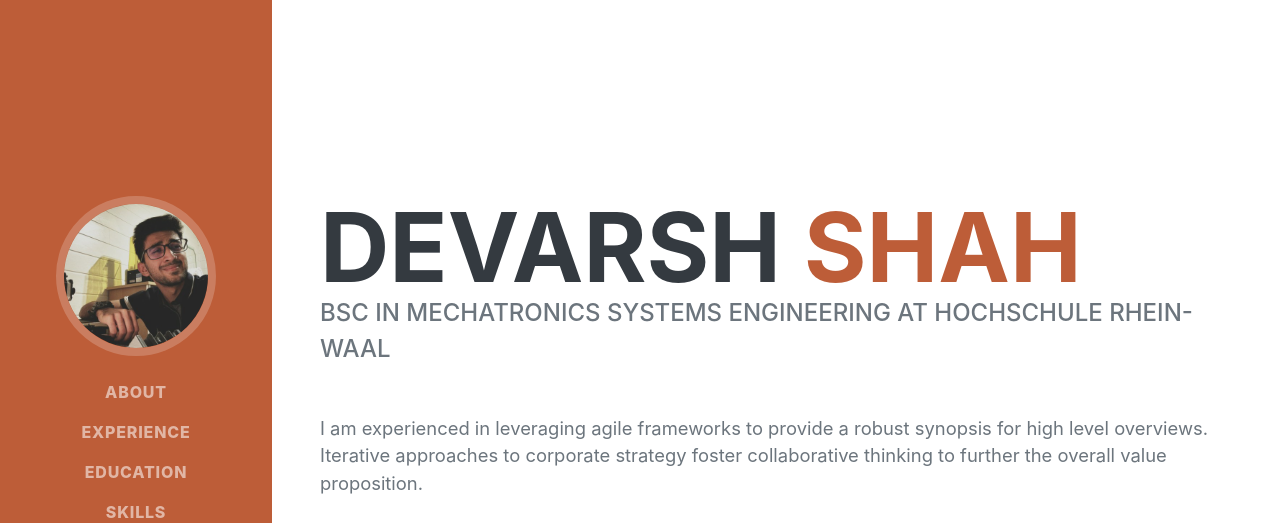
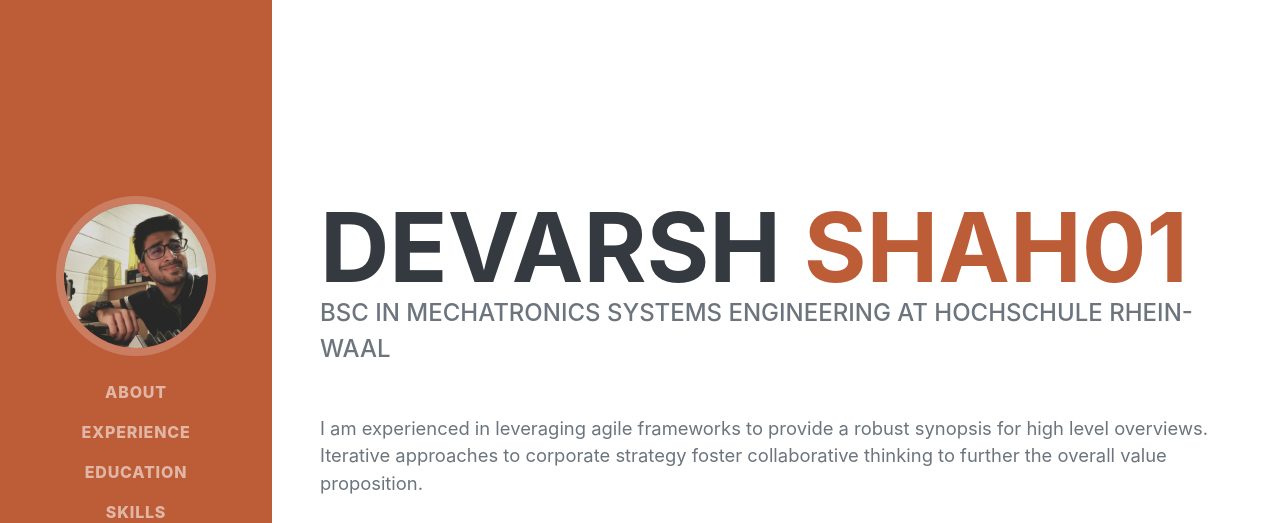
Before and after one commit to MagneticCurl/Devarsh-Shah, a plain HTML site: page index.html in a window 1280 px wide. Shown: the top 523 px of the page. Drawn offline with nearby package versions, Linux system fonts and the light colour scheme; a web font is replaced by a local one.

Commit message:
Commit 2

```diff
--- a/index.html
+++ b/index.html
@@ -41,7 +41,7 @@
                 <div class="resume-section-content">
                     <h1 class="mb-0">
                         Devarsh
-                        <span class="text-primary">SHAH</span>
+                        <span class="text-primary">SHAH01</span>
                     </h1>
                     <div class="subheading mb-5">
                         BSc in Mechatronics Systems Engineering at Hochschule Rhein-Waal
```
